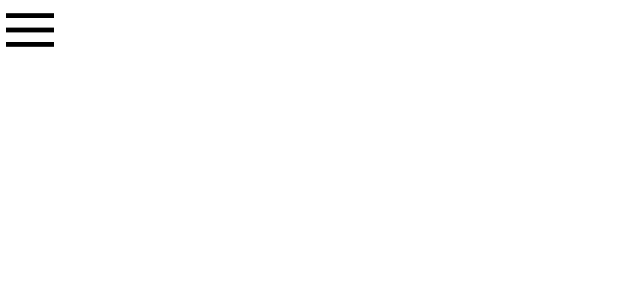
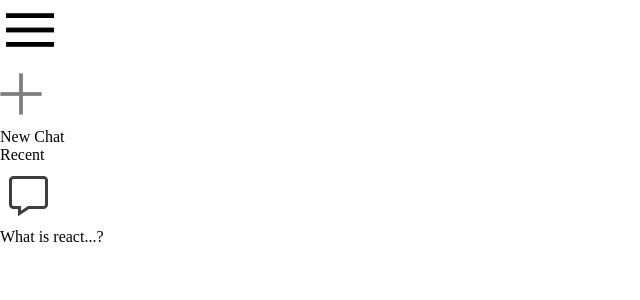
Before and after one commit to satyakumarch/Gemini-Clone, a React (Vite) app: page / in a window 1280 px wide. Shown: the top 300 px of the page, without its empty margins (0-640 px from the left). Built offline with nearby package versions, Linux system fonts and the light colour scheme.

Commit message:
updating the sidebar menu of the top level

```diff
--- a/src/Components/Sidebar/Sidebar.jsx
+++ b/src/Components/Sidebar/Sidebar.jsx
@@ -7,10 +7,21 @@
     <div className='sidebar'>
         <div className='top'>
             <img className='menu' src={assets.menu_icon}/>
+            <div>
+                 <img   src={assets.plus_icon}/>
+                <p>New Chat</p>
+            </div>
+            <div className="recent">
+                <p className='recent-title'>Recent</p>
+                <div className="recent-entry">
+                    <img src={assets.message_icon}/>
+                    <p>What is react...?</p>
 
-
+                </div>
+            </div>
         </div>
         <div className='buttom'>
+
 
         </div>
     </div>
```
